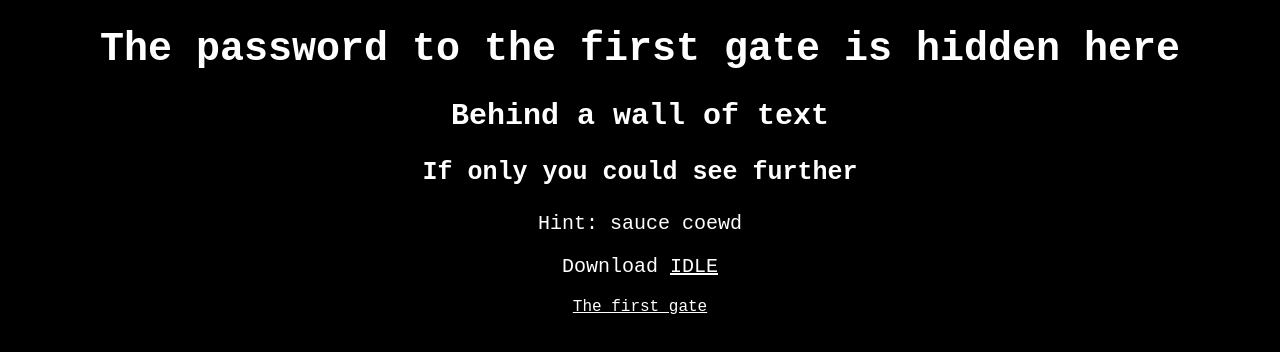
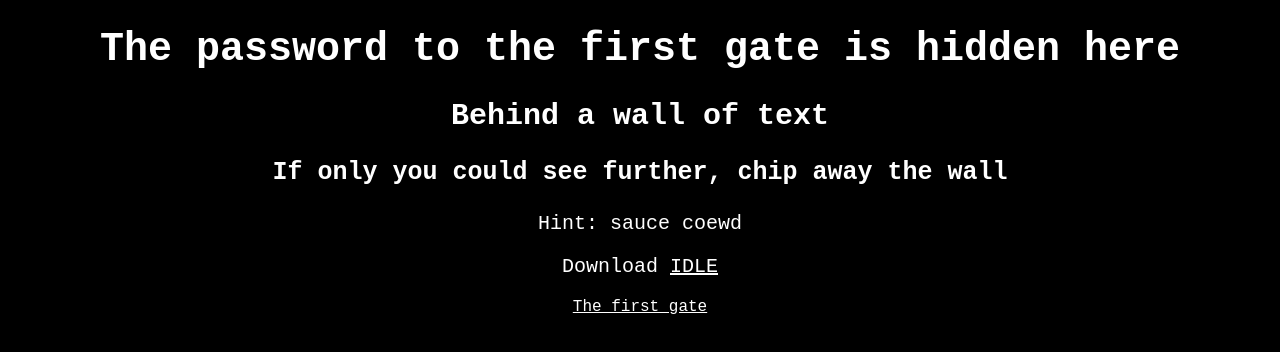
Before and after one commit to yellowsubmarine1447/applepiglambgoatcode, a plain HTML site: page index.html in a window 1280 px wide. Drawn offline with Linux system fonts and the light colour scheme.

Commit message:
Update index.html

```diff
--- a/index.html
+++ b/index.html
@@ -9,9 +9,8 @@
 <body>
   <h1> The password to the first gate is hidden here </h1>
   <h2 id="flashymsg"> Behind a wall  of text </h2>
-  <h3> If only you could see further </h3>
+  <h3> If only you could see further, chip away the wall </h3>
   <p> Hint: sauce coewd </p>
   <p> Download <a href="https://www.python.org/downloads/release/python-368/"> IDLE </a> </p>
   <a class="gate" href="arg_gui_V2.py"> The first gate </a>
-  <script src="script.js"> </script>
 </body>
```
